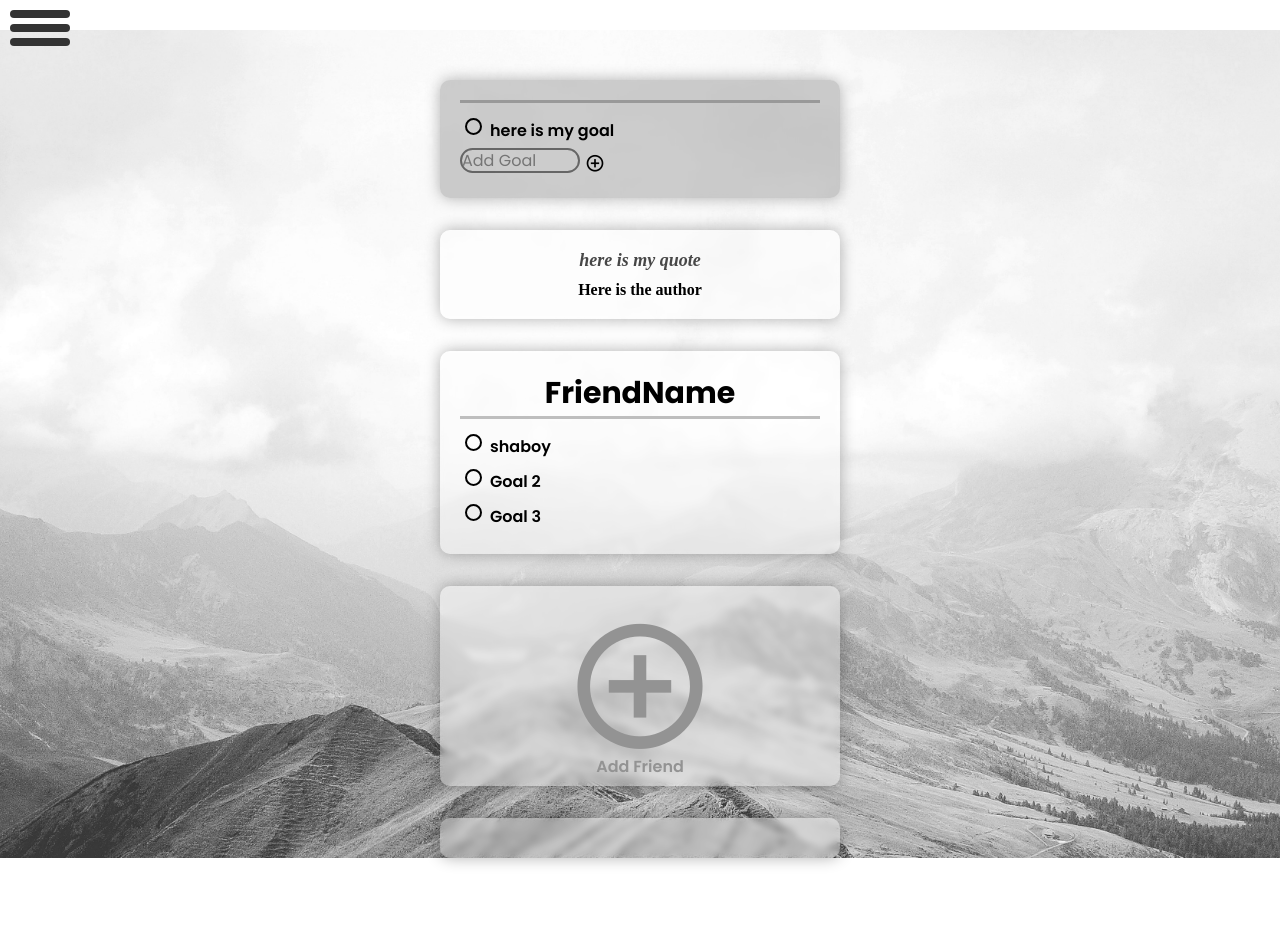
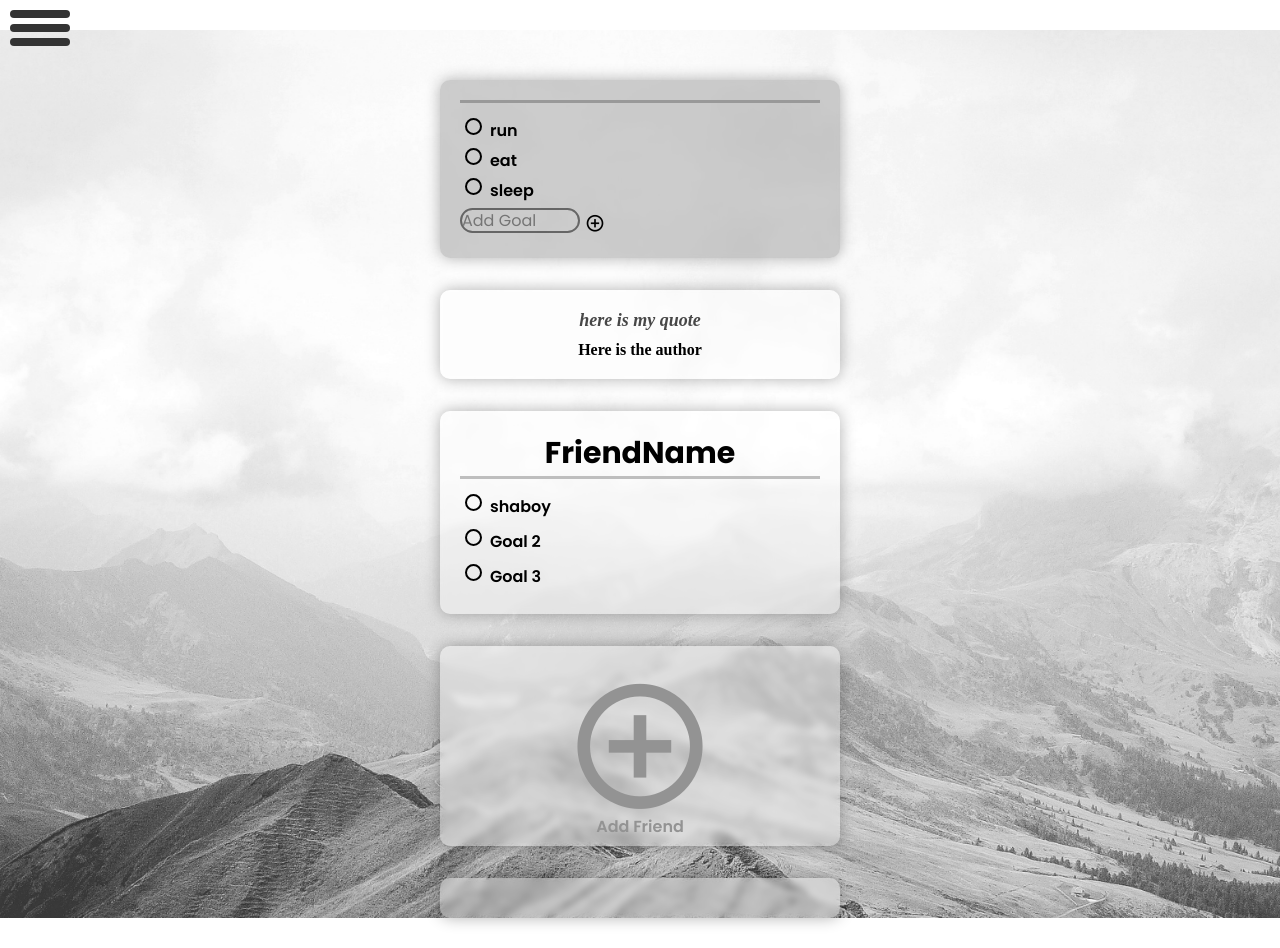
Before and after one commit to cmarkstaller/start-up, a React (Vite) app: page /main in a window 1280 px wide. Before the commit the page ends 888 px from the top, so only its background shows below. Built offline with nearby package versions, Linux system fonts and the light colour scheme; no server answers.

Commit message:
inserts personal goals looping through a list

```diff
--- a/src/main.jsx
+++ b/src/main.jsx
@@ -7,6 +7,13 @@ export function Main() {
     const navigate = useNavigate();
 
     const username  = localStorage.getItem("username");
+
+    const [dictionary, updateDictionary] = React.useState(createMap());
+
+    // React.useEffect(() => {
+    //     var map = createMap();
+    //     updateDictionary(map);
+    // }, []);
 
     const handleLogout = () => {
         logout();
@@ -135,29 +142,26 @@ export function Main() {
     }
 
     function PopulateGoalList() {
-        return(
-            <label>
-                <input type="checkbox" />
-                <span></span>
-                <p>here is my goal</p>
-            </label>
-        );
+        console.log("here is what your dictionary looks like");
+        console.log(dictionary);
+        // var userObject = dictionary.get(username);
 
-        // try {
-        //     console.log("yup");
-        //     var dictionary = await createMap();
-        //     var userObject = dictionary.get(username);
-        //     for (var goal of userObject.goals) {
-        //         console.log(goal);
-        //     }
-        //     return (
-        //         <div>Here is my list</div>
-        //     );
-        // } catch (error) {
-        //     console.error("Error fetching data:", error);
-        //     // Return an error message or handle the error gracefully
-        //     return <div>Error fetching data</div>;
-        // }
+        // console.log(userObject);
+            // for (var goal of userObject.goals) {
+            //     console.log(goal);
+
+        const userGoals = ["run", "eat", "sleep"];
+        const goals = [];
+        for (const [i, goal] of userGoals.entries()) {
+            goals.push(
+                <label key={i}>
+                    <input type="checkbox" />
+                    <span></span>
+                    <p>{goal}</p>
+                </label>
+            );
+        }
+        return(goals);
     }
 
     function PersonalCard() {
@@ -240,9 +244,8 @@ export function Main() {
 
             <PopulateFriend />
 
-
             <div className="card addfriend">
-                <button className="btn" onClick={addFriend()}><i className='bx bx-plus-circle'></i></button>
+                <button className="btn" onClick={() => addFriend()}><i className='bx bx-plus-circle'></i></button>
                 <p>Add Friend</p>
             </div>
 
```
